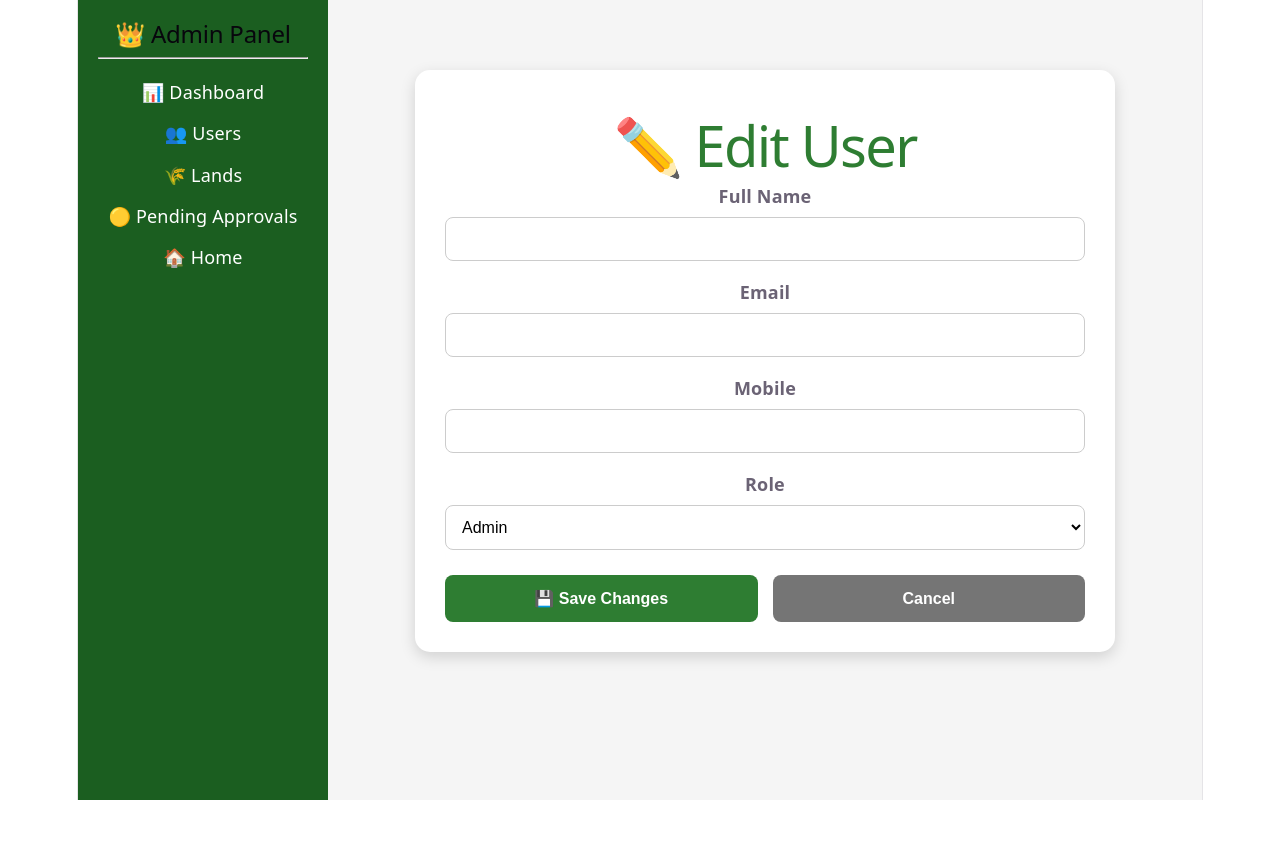
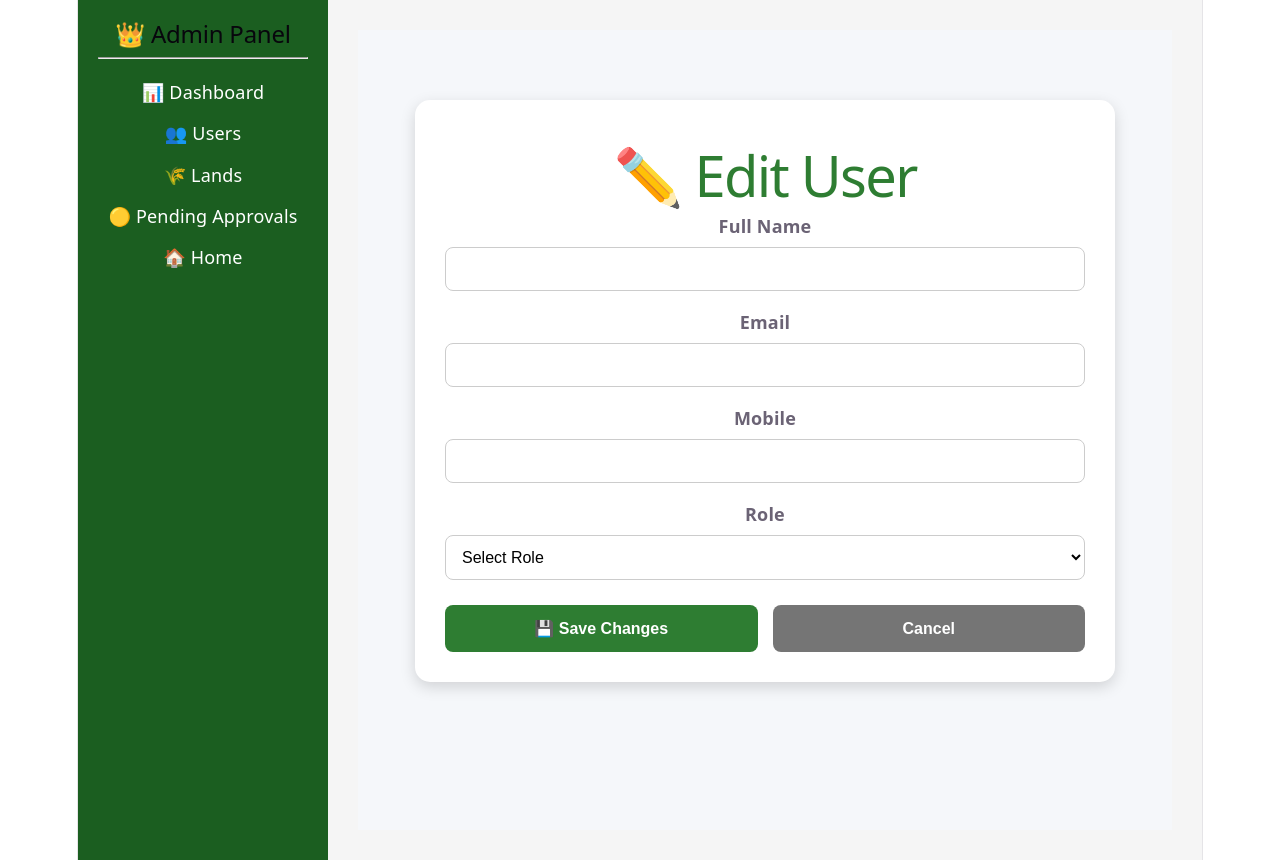
Before and after one commit to Rajesh190602/farmland-marketplace, a React app in the folder frontend/: page /admin/users/edit/1 in a window 1280 px wide. Before the commit the page ends 800 px from the top, so only its background shows below. Built offline with nearby package versions, Linux system fonts and the light colour scheme; no server answers; sample sign-in values are in the browser's storage; the HTML template or start-up script is replaced by a standard one.

Commit message:
Add validation to admin user editing

```diff
--- a/frontend/src/pages/admin/EditUser.jsx
+++ b/frontend/src/pages/admin/EditUser.jsx
@@ -8,6 +8,8 @@ function EditUser() {
 
   const [loading, setLoading] = useState(true);
   const [saving, setSaving] = useState(false);
+
+  const [originalRole, setOriginalRole] = useState("");
 
   const [form, setForm] = useState({
     full_name: "",
@@ -24,45 +26,131 @@ function EditUser() {
     try {
       setLoading(true);
 
-      const response = await api.get(`/admin/users/${id}`);
+      const response = await api.get(
+        `/admin/users/${id}`
+      );
+
+      const user = response.data;
 
       setForm({
-        full_name: response.data.full_name || "",
-        email: response.data.email || "",
-        mobile: response.data.mobile || "",
-        role: response.data.role || "",
+        full_name: user.full_name || "",
+        email: user.email || "",
+        mobile: user.mobile || "",
+        role: user.role || "",
       });
+
+      setOriginalRole(user.role || "");
     } catch (error) {
-      console.log(error);
-      alert("Failed to load user.");
+      console.error(
+        "Failed to load user:",
+        error
+      );
+
+      alert(
+        error.response?.data?.detail ||
+          "Failed to load user."
+      );
     } finally {
       setLoading(false);
     }
   };
 
   const handleChange = (e) => {
-    setForm({
-      ...form,
-      [e.target.name]: e.target.value,
-    });
+    const { name, value } = e.target;
+
+    setForm((previousForm) => ({
+      ...previousForm,
+      [name]: value,
+    }));
   };
+  const saveUser = async () => {
+  const fullName = form.full_name.trim();
+  const email = form.email.trim();
+  const mobile = form.mobile.trim();
+  const role = form.role.trim().toLowerCase();
 
-  const saveUser = async () => {
+  // Validate Full Name
+  if (fullName.length === 0) {
+    alert("Full Name is required.");
+    return;
+  }
+
+  // Validate Email
+  if (email.length === 0) {
+    alert("Email is required.");
+    return;
+  }
+
+  // Validate Mobile
+  if (mobile.length === 0) {
+    alert("Mobile number is required.");
+    return;
+  }
+
+  // Validate Role
+  if (role.length === 0) {
+    alert("Please select a role.");
+    return;
+  }
+
+  // Validate allowed roles
+  if (!["admin", "farmer", "buyer"].includes(role)) {
+    alert("Invalid user role.");
+    return;
+  }
+
+  // Confirm if changing a normal user to admin
+  if (role === "admin" && originalRole !== "admin") {
+    const confirmed = window.confirm(
+      "You are giving this user ADMIN access.\n\n" +
+      "Admins can access the admin dashboard and manage users and lands.\n\n" +
+      "Do you want to continue?"
+    );
+
+    if (!confirmed) {
+      return;
+    }
+  }
+
   try {
     setSaving(true);
 
-      await api.put(`/admin/users/${id}`, form);
+    const payload = {
+      full_name: fullName,
+      email: email,
+      mobile: mobile,
+      role: role,
+    };
 
-      alert("User updated successfully.");
+    console.log("Updating user:", payload);
+
+    const response = await api.put(
+      `/admin/users/${id}`,
+      payload
+    );
+
+    alert(
+      response.data?.message ||
+        "User updated successfully."
+    );
 
     navigate(`/admin/users/${id}`);
   } catch (error) {
-      console.log(error);
-      alert("Failed to update user.");
+    console.error(
+      "Failed to update user:",
+      error
+    );
+
+    alert(
+      error.response?.data?.detail ||
+        "Failed to update user."
+    );
   } finally {
     setSaving(false);
   }
 };
+
+
 
   if (loading) {
     return (
@@ -83,12 +171,20 @@ function EditUser() {
   return (
     <div
       style={{
+        minHeight: "100vh",
+        background: "#F5F7FA",
+        padding: "30px",
+      }}
+    >
+      <div
+        style={{
           maxWidth: "700px",
           margin: "40px auto",
           background: "#fff",
           padding: "30px",
           borderRadius: "15px",
-        boxShadow: "0 5px 15px rgba(0,0,0,0.15)",
+          boxShadow:
+            "0 5px 15px rgba(0,0,0,0.15)",
         }}
       >
         <h1
@@ -100,80 +196,140 @@ function EditUser() {
           ✏️ Edit User
         </h1>
 
-      <div style={{ marginBottom: "18px" }}>
-        <label><strong>Full Name</strong></label>
+        {/* Full Name */}
+
+        <div
+          style={{
+            marginBottom: "18px",
+          }}
+        >
+          <label>
+            <strong>Full Name</strong>
+          </label>
 
           <input
             type="text"
             name="full_name"
             value={form.full_name}
             onChange={handleChange}
+            required
+            minLength={2}
+            disabled={saving}
             style={{
               width: "100%",
               padding: "12px",
               marginTop: "8px",
               borderRadius: "8px",
               border: "1px solid #ccc",
+              boxSizing: "border-box",
             }}
           />
         </div>
 
-      <div style={{ marginBottom: "18px" }}>
-        <label><strong>Email</strong></label>
+        {/* Email */}
+
+        <div
+          style={{
+            marginBottom: "18px",
+          }}
+        >
+          <label>
+            <strong>Email</strong>
+          </label>
 
           <input
             type="email"
             name="email"
             value={form.email}
             onChange={handleChange}
+            required
+            disabled={saving}
             style={{
               width: "100%",
               padding: "12px",
               marginTop: "8px",
               borderRadius: "8px",
               border: "1px solid #ccc",
+              boxSizing: "border-box",
             }}
           />
         </div>
 
-      <div style={{ marginBottom: "18px" }}>
-        <label><strong>Mobile</strong></label>
+        {/* Mobile */}
+
+        <div
+          style={{
+            marginBottom: "18px",
+          }}
+        >
+          <label>
+            <strong>Mobile</strong>
+          </label>
 
           <input
-          type="text"
+            type="tel"
             name="mobile"
             value={form.mobile}
             onChange={handleChange}
+            required
+            disabled={saving}
             style={{
               width: "100%",
               padding: "12px",
               marginTop: "8px",
               borderRadius: "8px",
               border: "1px solid #ccc",
+              boxSizing: "border-box",
             }}
           />
         </div>
 
-      <div style={{ marginBottom: "25px" }}>
-        <label><strong>Role</strong></label>
+        {/* Role */}
+
+        <div
+          style={{
+            marginBottom: "25px",
+          }}
+        >
+          <label>
+            <strong>Role</strong>
+          </label>
 
           <select
             name="role"
             value={form.role}
             onChange={handleChange}
+            disabled={saving}
             style={{
               width: "100%",
               padding: "12px",
               marginTop: "8px",
               borderRadius: "8px",
               border: "1px solid #ccc",
+              boxSizing: "border-box",
+              background: "#fff",
             }}
           >
-          <option value="admin">Admin</option>
-          <option value="farmer">Farmer</option>
-          <option value="buyer">Buyer</option>
+            <option value="">
+              Select Role
+            </option>
+
+            <option value="farmer">
+              Farmer
+            </option>
+
+            <option value="buyer">
+              Buyer
+            </option>
+
+            <option value="admin">
+              Admin
+            </option>
           </select>
         </div>
+
+        {/* Buttons */}
+
         <div
           style={{
             display: "flex",
@@ -186,20 +342,31 @@ function EditUser() {
             style={{
               flex: 1,
               padding: "14px",
-            background: "#2E7D32",
+              background: saving
+                ? "#81A985"
+                : "#2E7D32",
               color: "#fff",
               border: "none",
               borderRadius: "8px",
-            cursor: saving ? "not-allowed" : "pointer",
+              cursor: saving
+                ? "not-allowed"
+                : "pointer",
               fontWeight: "bold",
               fontSize: "16px",
             }}
           >
-          {saving ? "Saving..." : "💾 Save Changes"}
+            {saving
+              ? "Saving..."
+              : "💾 Save Changes"}
           </button>
 
           <button
-          onClick={() => navigate(`/admin/users/${id}`)}
+            onClick={() =>
+              navigate(
+                `/admin/users/${id}`
+              )
+            }
+            disabled={saving}
             style={{
               flex: 1,
               padding: "14px",
@@ -207,7 +374,9 @@ function EditUser() {
               color: "#fff",
               border: "none",
               borderRadius: "8px",
-            cursor: "pointer",
+              cursor: saving
+                ? "not-allowed"
+                : "pointer",
               fontWeight: "bold",
               fontSize: "16px",
             }}
@@ -216,6 +385,7 @@ function EditUser() {
           </button>
         </div>
       </div>
+    </div>
   );
 }
 
```
Lines whose indentation alone changed are shown as unchanged.
